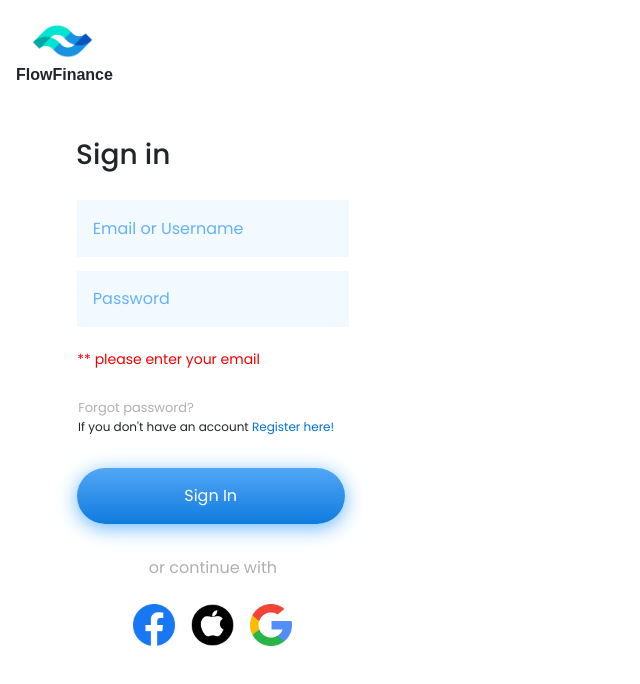
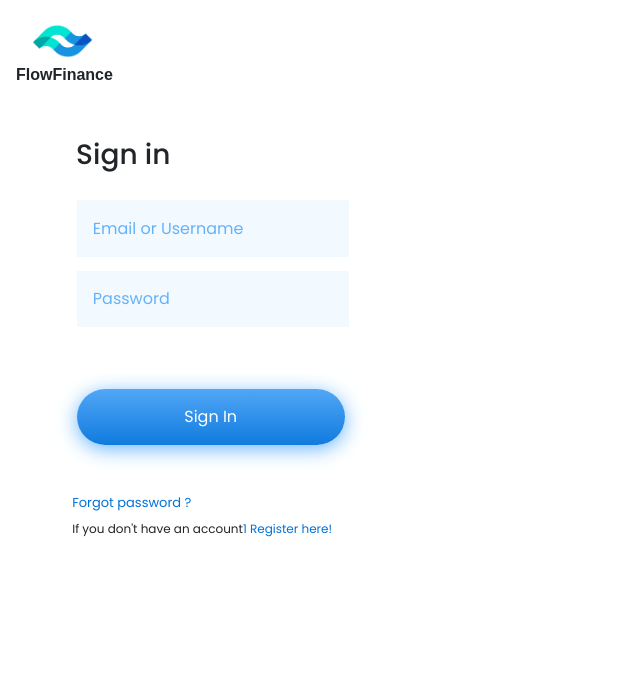
Before and after one commit to Mohammad-Abdelhadi/FinanceTracker, a React (Create React App) app in the folder frontend/: page /signin in a window 1280 px wide. Shown: the top 684 px of the page, without its empty margins (0-640 px from the left). Built offline with nearby package versions, Linux system fonts and the light colour scheme; a web font is replaced by a local one.

Commit message:
Edit signin and sign up page and link it to reset password

```diff
--- a/frontend/src/Components/sign_in/signin.css
+++ b/frontend/src/Components/sign_in/signin.css
@@ -44,14 +44,31 @@
 }
 
 .forgot_pas {
-  margin-left: -36%;
+  margin-left: 17%;
   font-size: small;
   color: #b0b0b0;
-  margin-top: 0.1rem;
+  margin-bottom: 0.5rem;
 }
-
+.error__div {
+  width: 100%;
+  height: 2rem;
+  color: #ff0000;
+  align-items: center;
+  border: none;
+  font-size: 14px;
+  display: flex;
+  align-items: start;
+  margin-left: 9.5rem;
+}
+.error__container{
+  width: 100%;
+  height: 2rem;
+  background-color: #ffffff;
+  display: grid;
+  place-items: center;
+}
 .have-account {
-  margin-left: -3%;
+  margin-left: 17%;
   font-size: 12px;
 }
 
@@ -77,7 +94,7 @@
   place-items: center;
   border-radius: 40px;
   color: #fff;
-  margin: 2rem 0 2rem 4.8rem;
+  margin: 1rem 0 3rem 4.8rem;
   border: none;
 }
 
--- a/frontend/src/Components/sign_in/signin.js
+++ b/frontend/src/Components/sign_in/signin.js
@@ -96,14 +96,10 @@ const Signin = () => {
                         Not Match Email Or Wrong Password
                      </label>
                   )}
-                  <div className="singin_error__div">** please enter your email</div>
-                  <div className="forgot_pas">Forgot password?</div>
-                  <div className="have-account">
-                     If you don't have an account
-                     <Link to="/signup">
-                        <span>&nbsp;Register here!</span>
-                     </Link>
-                  </div>
+
+                  <div className="error__container">
+            { error && <div className="error__div">{error}</div>}
+            </div>
                </div>
                <div>
                   {/* {error && <div>{error}</div>} */}
@@ -114,13 +110,21 @@ const Signin = () => {
                      {/* <Link>Sign In</Link> */}
                      Sign In
                   </button>
+                  <div className="forgot_pas">
+                     <Link to="/resetpassword">Forgot password ?</Link></div>
+                  <div className="have-account">
+                     If you don't have an account
+                     <Link to="/signup">1
+                        <span>&nbsp;Register here!</span>
+                     </Link>
+                  </div>
                </div>
-               <div className="signin-continue_with mt-1">or continue with</div>
+               {/* <div className="signin-continue_with mt-1">or continue with</div>
                <div className="d-flex justify-content-center gap-3 my-4">
                   <img src={facebook} width="10%" alt="" />
                   <img src={apple} width="10%" alt="" />
                   <img src={google} width="10%" alt="" />
-               </div>
+               </div> */}
             </form>
          </div>
       </>
--- a/frontend/src/Components/sign_up/signup.css
+++ b/frontend/src/Components/sign_up/signup.css
@@ -22,12 +22,13 @@
 }
 
 .sign_up h1 {
+  margin-top: 1rem;
   margin-right: 7rem;
   font-size: 28px;
 }
 
 .input_up {
-  margin-top: 1rem;
+  margin-top: .5rem;
   margin-left: -15%;
 }
 
@@ -57,8 +58,6 @@
 }
 
 .signUp_form div label {
-  margin-top: 1%;
-  margin-bottom: 7%;
   font-size: 12px;
   width: 70%;
   margin-right: 3.7rem;
@@ -109,17 +108,18 @@
   /* padding: 20px 50px 20px 15px; */
   background-color: #f2f9ff;
   color: #65b2fa;
-  padding-right: 30%;
+  padding-right: 10%;
   border: none;
 }
 .error__div {
   width: 100%;
-  height: 3rem;
+  height: 2rem;
   color: #ff0000;
   align-items: center;
   border: none;
   font-size: 14px;
-  margin-left: 5.5rem;
+  display: flex;
+  align-items: start;
 }
 .custom_input{
   background-color: #f2f9ff;
@@ -127,7 +127,6 @@
   width: 17rem;
   border: none;
   height: 3.5rem;
-  margin-left: 5.5rem;
   padding-left: 1rem;
 }
 .custom_input:focus{
@@ -136,7 +135,25 @@ background-color: #f2f9ff;
 color: #65b2fa;
 border: none;
 }
-
+.error__container{
+  width: 100%;
+  height: 2rem;
+  background-color: #ffffff;
+  display: grid;
+  place-items: center;
+}
+.login_link{
+  font-size: 12px;
+  margin-bottom: 1rem;
+}
+.login_link__span{
+  color: #0071d9;
+  text-decoration: none;
+}
+a{
+  text-decoration: none;
+  color: #0071d9;
+}
 @media (min-width: 375px) and (max-width: 424px) {
   .btn_Register {
     width: 289px;
--- a/frontend/src/Components/sign_up/signup.js
+++ b/frontend/src/Components/sign_up/signup.js
@@ -9,7 +9,8 @@ import logo from "../../Images/logo.png";
 import useSignup from "../../hooks/useSignup";
 const Signup = () => {
   const [email, setEmail] = useState("");
-  const [pass, setpass] = useState("");
+  const [password, setpassword] = useState("");
+  const [confirmPassword, setConfirmPassword] = useState("");
   const [username, setUsername] = useState("");
 
 const {signup, isLoading, error}= useSignup()
@@ -17,7 +18,7 @@ const {signup, isLoading, error}= useSignup()
 const handleSubmit = async (e) => {
   e.preventDefault();
 
-  await signup(username, email, pass)
+  await signup(username, email, password)
 
   let Email;
   let Pass;
@@ -32,7 +33,7 @@ const handleSubmit = async (e) => {
     Pass = JSON.parse(localStorage.getItem("Pass"));
     name = JSON.parse(localStorage.getItem("user name"));
   }
-  Pass.push(pass);
+  Pass.push(password);
   name.push(username);
   Email.push(email);
 
@@ -45,40 +46,6 @@ const handleSubmit = async (e) => {
 
   // -------------------------------------------------------------------------
 
-  const [con_pass, setcon_pass] = useState("");
-  const [isValid, setIsValid] = useState();
-  const [isValidPass, setIsValidPass] = useState();
-  const [isValidcon_Pass, setIsValidcon_Pass] = useState();
-  const [passwordType, setPasswordType] = useState("password");
-  const togglePassword = () => {
-    if (passwordType === "password") {
-      setPasswordType("text");
-      return;
-    }
-    setPasswordType("password");
-  };
-  const handleChange = (e) => {
-    setEmail(e.target.value);
-    const regex = /^[a-zA-Z0-9_.+-]+@[a-zA-Z0-9-]+\.[a-zA-Z0-9-.]+$/;
-    setIsValid(regex.test(e.target.value));
-  };
-  const handleChange_pass = (e) => {
-    setpass(e.target.value);
-    const regex = /^(?=.*\d)(?=.*[A-Z])(?=.*[!#$%&?]).{8,}$/;
-    setIsValidPass(regex.test(e.target.value));
-  };
-  const handleChange_con_pass = (e) => {
-    setcon_pass(e.target.value);
-
-    setIsValidcon_Pass(pass === e.target.value);
-  };
-  const handleChange_user_name = (e) => {
-    setUsername(e.target.value);
-  };
-
-
-
-
 
   return (
     <>
@@ -90,7 +57,7 @@ const handleSubmit = async (e) => {
         <div className="d-flex  flex-column align-items-center  input_up">
           <div className="sign_up ">
             <h1>Sign up</h1>
-            {error && <div> {error} </div>}
+
           </div>
           <form className="ms-5"  onSubmit={handleSubmit}>
             <div className=" ">
@@ -98,78 +65,70 @@ const handleSubmit = async (e) => {
                 type="email"
                 className="custom_input"
                 placeholder=" Email address"
-                onChange={handleChange}
+                onChange={(e)=> setEmail(e.target.value)}
+                value={email}
                 required
               />
               <label
                 for="exampleInputEmail1"
                 className="form-label"
                 id="label_email"
-                style={{ color: isValid ? "green" : "red", width: "250px" }}
               >
-                {isValid
-                  ? ""
-                  : email === ""
-                  ? ""
-                  : "Please enter the valid email format (e.g.example@email.com)"}
               </label>
             </div>
+            <label></label>
             <div className="">
               <input
                 type="text"
                 className="custom_input"
                 placeholder="User Name"
-                onChange={handleChange_user_name}
+                onChange={(e)=> setUsername(e.target.value)}
+                value={username}
                 required
               />
             </div>
             <label></label>
             <div className="input-group">
               <input
-                type={passwordType}
+                type='password'
                 className="custom_input"
                 placeholder="Password"
-                onChange={handleChange_pass}
+                onChange={(e)=> setpassword(e.target.value)}
                 required
+                value={password}
               />
               </div>
             <label
-              style={{ color: isValidPass ? "green" : "red", width: "250px" }}
+
             >
-              {isValidPass
-                ? ""
-                : pass === ""
-                ? ""
-                : "Your password must have 8+ characters, a number, a capital letter and a special character."}{" "}
             </label>
             <div className="input-group">
               <input
-                type={passwordType}
+                type='password'
                 className="custom_input"
                 placeholder="Confirm Password"
-                onChange={handleChange_con_pass}
+                onChange={(e)=> setConfirmPassword(e.target.value)}
+                value={confirmPassword}
                 required
               />
             </div>
             <label
-              style={{
-                color: isValidcon_Pass ? "green" : "red",
-                width: "250px",
-              }}
+
             >
-              {isValidcon_Pass
-                ? ""
-                : con_pass === ""
-                ? ""
-                : "Those passwords didn't match. Try again"}
             </label>
-            {/* {error && <div className="error__div">{error}</div>} */}
-            <div className="error__div">please enter your email</div>
+           <div className="error__container">
+            { error && <div className="error__div">{error}</div>}
+            </div>
+            <div className="login_link">If you already have
+            an account register<br/>
+            You can <Link to="/signin">
+            <span className="login_link__span">&nbsp;sign in here!</span>
+                     </Link></div>
             <div className="btn__div">
               <button
                 type="submit"
                 className="btn btn-primary btn_Register "
-                disabled={!(isValid && isValidPass && isValidcon_Pass)}
+                // disabled={!(isValid && isValidPass && isValidcon_Pass)}
 
               >
               Sign up
```
